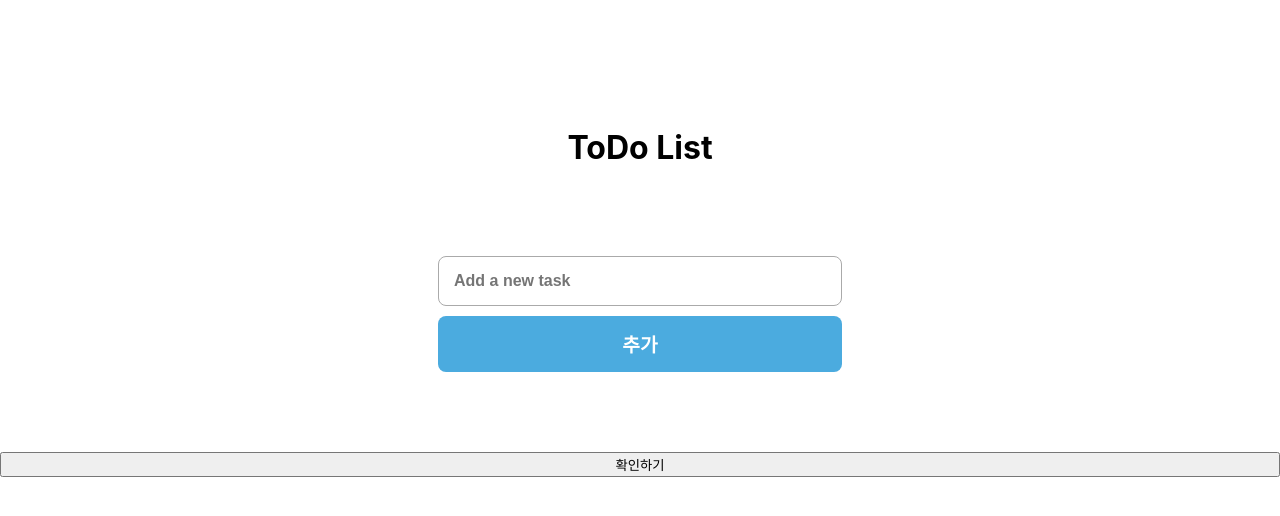
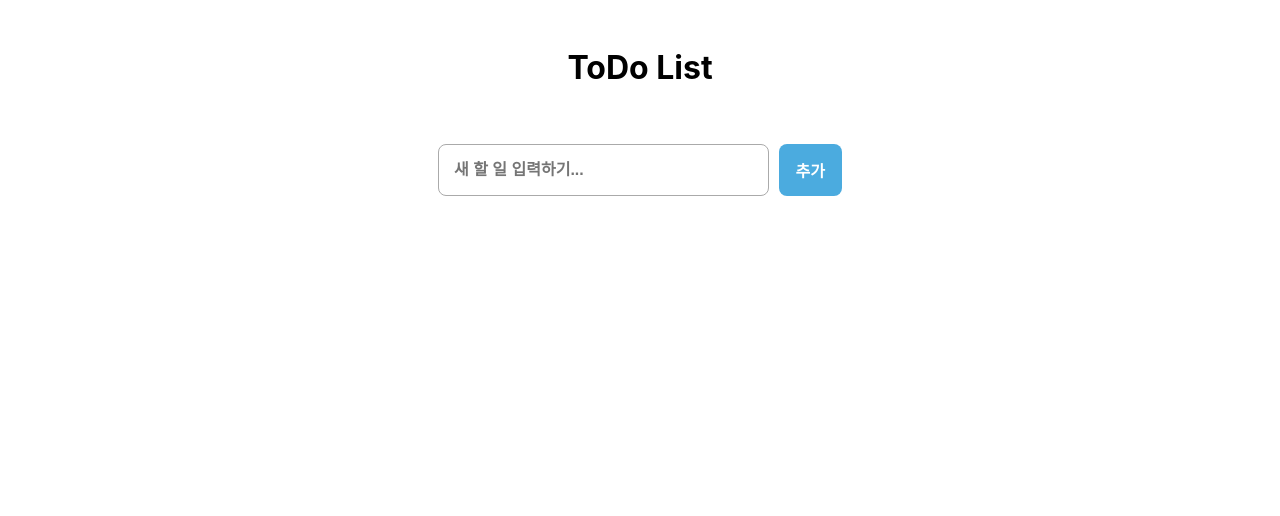
Before and after one commit to yongseung-song/wanted-pre-onboarding-frontend, a React (Create React App) app: page /todo in a window 1280 px wide. Shown: the top 516 px of the page. Built offline with nearby package versions, Linux system fonts and the light colour scheme; the HTML template or start-up script is replaced by a standard one.

Commit message:
feat: 기능 구현 완료

```diff
--- a/src/App.css
+++ b/src/App.css
@@ -2,6 +2,7 @@
   text-align: center;
 }
 .container {
+  width: 500px;
   display: flex;
   margin: 0 auto;
   height: 100%;
@@ -9,7 +10,13 @@
   justify-content: center;
 }
 .container > h1 {
-  margin-top: 8rem;
+  margin-top: 3rem;
+}
+
+div.home button {
+  margin: 0 auto;
+  width: 200px;
+  margin-bottom: 12px;
 }
 form {
   width: 500px;
@@ -19,7 +26,7 @@ form {
   gap: 10px;
   margin: 0 auto;
   margin-top: 20px;
-  padding: 3rem;
+  padding: 1rem 3rem;
   /* background-color: #555; */
   box-sizing: border-box;
 }
@@ -40,7 +47,7 @@ form input {
 form input:focus {
   outline: none;
 }
-form button {
+button {
   background-color: #4babdf;
   color: #fff;
   font-weight: 700;
@@ -48,6 +55,10 @@ form button {
   padding: 14px 17px;
   border-radius: 8px;
   border: none;
+}
+
+form button:hover {
+  background-color: #3983ac;
 }
 form button:disabled {
   background-color: #aaa;
@@ -58,3 +69,59 @@ form span {
   text-align: end;
   font-size: 0.8em;
 }
+
+form.todo {
+  /* background-color: #aaa; */
+  /* color: magenta; */
+  display: flex;
+  flex-direction: row;
+}
+form.todo button {
+  flex-shrink: 0;
+  font-size: 1rem;
+}
+
+ul.todo {
+  width: 500px;
+  margin: 0 auto;
+  padding: 1rem 3rem;
+  /* background: aqua; */
+  box-sizing: border-box;
+}
+
+ul.todo li {
+  /* background: beige; */
+  display: flex;
+  flex-direction: row;
+  justify-content: space-between;
+  padding: 12px 0;
+  margin-bottom: 5px;
+  border-bottom: 1px solid #ddd;
+}
+ul.todo li span,
+ul.todo li input.item {
+  width: 70%;
+  display: block;
+  text-align: left;
+  line-height: 30px;
+}
+ul.todo li input.item {
+  font-size: 1rem;
+  line-height: 5px;
+}
+input.checkbox {
+}
+
+li.todo button {
+  background-color: #4babdf;
+  color: #fff;
+  font-weight: 500;
+  font-size: 0.8rem;
+  padding: 5px 5px;
+  border-radius: 4px;
+  border: none;
+  margin-left: 3px;
+}
+li.todo button:hover {
+  background-color: #3983ac;
+}
--- a/src/App.js
+++ b/src/App.js
@@ -13,26 +13,20 @@ export const AppContext = createContext();
 function App() {
   const [token, setToken] = useState(localStorage.getItem("jwtToken"));
   const navigate = useNavigate();
-
-  const logout = () => {
-    localStorage.removeItem("jwtToken");
-    setToken(null);
-  };
+  const paths = ["/", "/signin", "/signup", "/todo"];
 
   useEffect(() => {
     const token = localStorage.getItem("jwtToken");
-    if (token) {
+    if (token && paths.includes(window.location.pathname)) {
       // 토큰이 있다면 Todo 페이지로 리다이렉트
-      navigate("/todos");
+      // paths 외 다른 페이지 접근시에는 404 error 페이지롤 보여준다.
+      navigate("/todo");
     }
   }, []);
 
-  if (token && window.location.pathname !== "/todo") {
-    navigate("/todo");
-  }
   return (
     <div className="App">
-      <AppContext.Provider value={{ token, setToken, logout }}>
+      <AppContext.Provider value={{ token, setToken }}>
         <Routes>
           <Route path="/" element={<Home />} />
           <Route path="/signin" element={<SignIn />} />
--- a/src/component/home/home.jsx
+++ b/src/component/home/home.jsx
@@ -5,7 +5,7 @@ function Home() {
   const navigate = useNavigate();
 
   return (
-    <div>
+    <div className="home container">
       <h1>To-Do list</h1>
       <button
         data-testid="signin-button"
--- a/src/component/todo/task.jsx
+++ b/src/component/todo/task.jsx
@@ -9,8 +9,9 @@ function Task({ taskData, onUpdate, onDelete }) {
   };
 
   return (
-    <li className="toDo">
+    <li className="todo">
       <input
+        className="checkbox"
         name=""
         type="checkbox"
         checked={taskData.isCompleted}
--- a/src/component/todo/todo.jsx
+++ b/src/component/todo/todo.jsx
@@ -1,10 +1,12 @@
-import React, { useState, useEffect } from "react";
+import React, { useState, useEffect, useContext } from "react";
+import { AppContext } from "../../App";
 // import { useNavigate } from 'react-router-dom';
 import Task from "./task";
 
 function Todo() {
   const [tasks, setTasks] = useState([]);
   const [newTask, setNewTask] = useState("");
+  const { logout } = useContext(AppContext);
   const jwtToken = localStorage.getItem("jwtToken");
 
   const fetchTasks = async (operation, taskData) => {
@@ -49,7 +51,7 @@ function Todo() {
       if (operation === "get") {
         const data = await response.json();
         setTasks(data);
-        console.log(data);
+        // console.log(data);
       } else if (operation === "delete") {
         return true;
       } else {
@@ -76,10 +78,6 @@ function Todo() {
       setTasks((prevTasks) => [...prevTasks, createdTask]);
     }
   };
-
-  // const updateTask = (id, editedContent) => {
-  //   fetchTasks('update', { id, content: editedContent });
-  // };
 
   async function updateTask(taskData, updateType = "content", editedContent) {
     const updatedTaskData =
@@ -117,18 +115,14 @@ function Todo() {
     }
   };
 
-  const terminateJWT = () => {
-    localStorage.removeItem("jwtToken");
-  };
-
   return (
     <div className="container todo">
       <h1>ToDo List</h1>
-      <form className="toDo" onSubmit={handleNewTaskSubmit}>
+      <form className="todo" onSubmit={handleNewTaskSubmit}>
         <input
           data-testid="new-todo-input"
           type="text"
-          placeholder="Add a new task"
+          placeholder="새 할 일 입력하기..."
           value={newTask}
           onChange={handleNewTaskChange}
         />
@@ -136,7 +130,7 @@ function Todo() {
           추가
         </button>
       </form>
-      <ul className="toDo">
+      <ul className="todo">
         {tasks.map((task) => (
           <Task
             key={task.id}
@@ -146,16 +140,6 @@ function Todo() {
           />
         ))}
       </ul>
-      {/* <button className="hidden" onClick={terminateJWT}>
-        remove JWT
-      </button> */}
-      <button
-        onClick={() => {
-          fetchTasks("get");
-        }}
-      >
-        확인하기
-      </button>
     </div>
   );
 }
```
